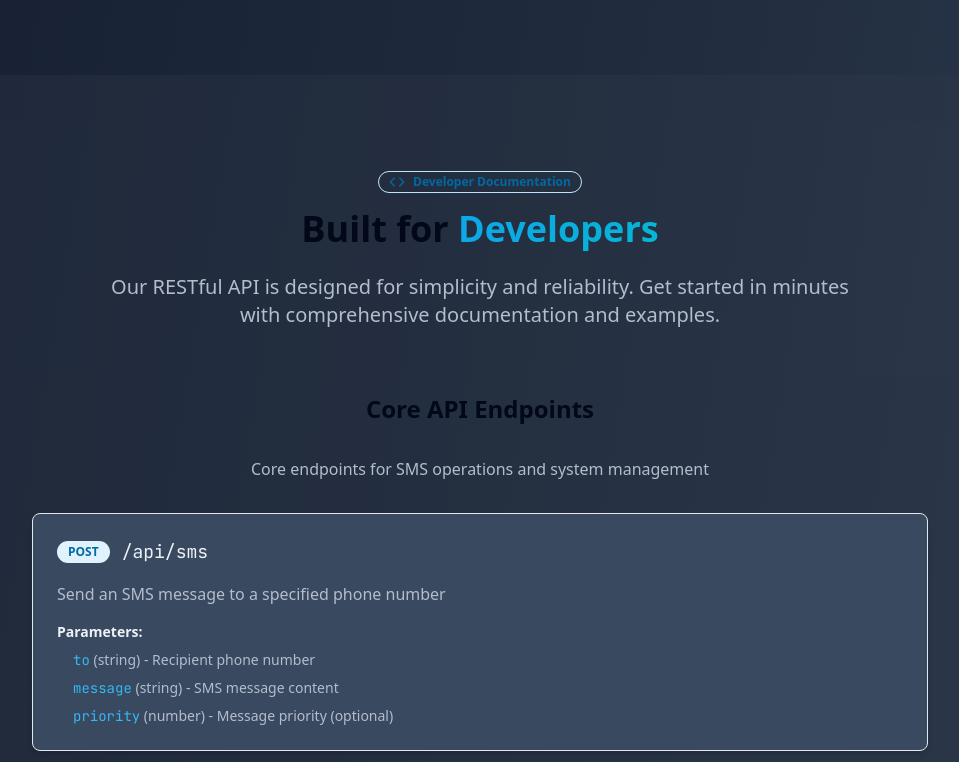
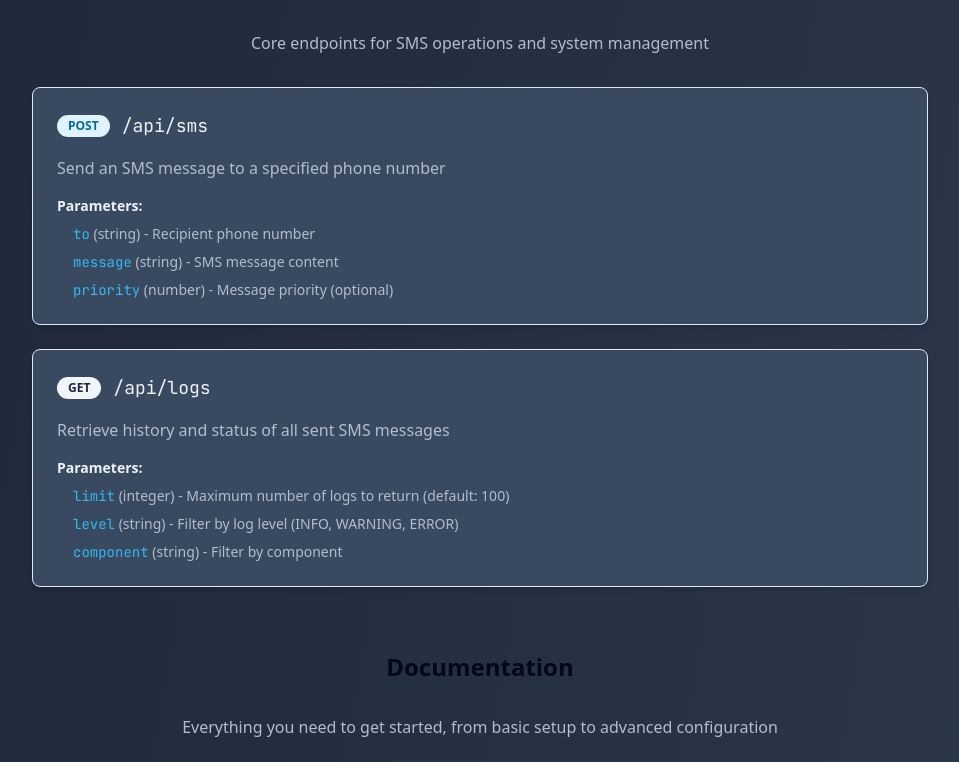
Before and after one commit to Sci-Project-team/doc-website, a Next.js app: page / in a window 1280 px wide. Shown: the part 3689-4451 px from the top of the page, without its empty margins (160-1119 px from the left). Built offline with nearby package versions, Linux system fonts and the light colour scheme.

Commit message:
updated modifications

```diff
--- a/src/app/components/sections/api-docs.tsx
+++ b/src/app/components/sections/api-docs.tsx
@@ -26,15 +26,18 @@ const endpoints = [
       { name: 'priority', type: 'number', description: 'Message priority (optional)' }
     ]
   },
-  {
-    method: 'GET',
-    endpoint: '/api/sms/inbox',
-    description: 'Retrieve all received SMS messages',
-    parameters: [
-      { name: 'limit', type: 'number', description: 'Number of messages to return' },
-      { name: 'offset', type: 'number', description: 'Pagination offset' }
-    ]
-  }
+{
+  method: 'GET',
+  endpoint: '/api/logs',
+  description: 'Retrieve history and status of all sent SMS messages',
+  parameters: [
+    { name: 'limit', type: 'integer', description: 'Maximum number of logs to return (default: 100)' },
+    { name: 'level', type: 'string', description: 'Filter by log level (INFO, WARNING, ERROR)' },
+    { name: 'component', type: 'string', description: 'Filter by component' }
+  ]
+}
+
+
 ]
 
 const languages = [
@@ -202,7 +205,7 @@ export function ApiDocs() {
                 Launch Demo
               </Button>
               <Button size="lg" variant="outline" asChild>
-                <Link href="https://github.com/esping/esping">
+                <Link href="https://github.com/Sci-Project-team">
                   <ExternalLink className="mr-2 h-4 w-4" />
                   Open Source
                 </Link>
--- a/src/app/components/sections/community.tsx
+++ b/src/app/components/sections/community.tsx
@@ -52,27 +52,27 @@ const communityResources = [
 const contributors = [
   {
     name: 'Djabri Maroua',
-    role: 'Project Manager',
+
   },
   {
     name: 'Dinari Yasmine',
-    role: 'Frontend Developer',
+
   },
   {
     name: 'Bouyahiyaoui Meriem',
-    role: 'Backend Developer',
+
   },
   {
     name: 'Rezzoug Aicha',
-    role: 'Hardware Specialist',
+
   },
   {
     name: 'Messikh Wissal',
-    role: 'Documentation Lead',
+
   },
   {
     name: 'Amirat Thanina',
-    role: 'Project Manager',
+
   },
 
 ]
@@ -192,9 +192,7 @@ export function Community() {
         <h4 className="font-semibold text-lg text-foreground group-hover:text-primary transition-colors">
           {contributor.name}
         </h4>
-        <Badge variant="outline" className="group-hover:border-primary/50 transition-colors">
-          {contributor.role}
-        </Badge>
+
       </div>
     </Card>
   ))}
--- a/src/app/components/sections/features.tsx
+++ b/src/app/components/sections/features.tsx
@@ -48,29 +48,13 @@ const features = [
     description: 'Built-in SQLite database for message persistence, logging, and offline capability.',
     benefits: ['Message persistence', 'Delivery tracking', 'Offline queuing', 'Data analytics']
   },
-  {
-    icon: Radio,
-    title: 'Multi-Network Support',
-    description: 'Compatible with 2G/3G/4G networks worldwide with automatic failover and optimization.',
-    benefits: ['Auto APN detection', 'Network failover', 'Signal monitoring', 'Carrier optimization']
-  },
-  {
-    icon: Globe,
-    title: 'Web Management Portal',
-    description: 'Comprehensive web interface for monitoring, configuration, and real-time analytics.',
-    benefits: ['Real-time dashboard', 'Message analytics', 'System monitoring', 'Remote configuration']
-  },
+
+
   {
     icon: Code,
     title: 'Developer Ecosystem',
     description: 'Complete SDK suite with libraries for Python, JavaScript, PHP, and integration plugins.',
     benefits: ['Python SDK', 'JavaScript library', 'WordPress, Node-red, Zapier plugin', 'REST API docs']
-  },
-  {
-    icon: Webhook,
-    title: 'Webhook Integration',
-    description: 'Real-time event notifications with configurable webhook endpoints and retry logic.',
-    benefits: ['Delivery notifications', 'System events', 'Custom triggers', 'Retry mechanism']
   }
 ]
 
--- a/src/app/docs/api-reference/page.tsx
+++ b/src/app/docs/api-reference/page.tsx
@@ -151,50 +151,7 @@ const endpoints = [
       }
     ]
   },
-  {
-    method: 'GET',
-    path: '/sms/inbox',
-    title: 'List Received SMS',
-    description: 'Get all received SMS messages',
-    auth: true,
-    category: 'SMS Operations',
-    icon: Inbox,
-    parameters: [],
-    responses: [
-      {
-        status: 200,
-        description: 'List of received SMS messages',
-        example: {
-          "messages": [
-            {
-              "id": "msg_in_123",
-              "from": "+213666789012",
-              "message": "Reply: Thank you for your message!",
-              "received_at": "2025-06-20T14:25:00Z",
-              "status": "received"
-            },
-            {
-              "id": "msg_in_124",
-              "from": "+213777890123",
-              "message": "STOP",
-              "received_at": "2025-06-20T14:20:00Z",
-              "status": "received"
-            }
-          ],
-          "total": 2,
-          "page": 1
-        }
-      },
-      {
-        status: 401,
-        description: 'Authentication required',
-        example: {
-          "error": "Unauthorized",
-          "message": "Access token is required"
-        }
-      }
-    ]
-  },
+
   {
     method: 'GET',
     path: '/sms/sent',
@@ -288,109 +245,8 @@ const endpoints = [
         }
       }
     ]
-  },
-  {
-    method: 'GET',
-    path: '/admin/users',
-    title: 'List Users (Admin)',
-    description: 'Get list of all users (admin only)',
-    auth: true,
-    category: 'Admin',
-    icon: Users,
-    parameters: [],
-    responses: [
-      {
-        status: 200,
-        description: 'List of users',
-        example: {
-          "users": [
-            {
-              "id": 12345,
-              "username": "johndoe",
-              "email": "john@example.com",
-              "full_name": "John Doe",
-              "created_at": "2025-06-15T10:00:00Z",
-              "last_login": "2025-06-20T14:30:00Z",
-              "is_active": true,
-              "messages_sent": 25
-            },
-            {
-              "id": 12346,
-              "username": "janedoe",
-              "email": "jane@example.com",
-              "full_name": "Jane Doe",
-              "created_at": "2025-06-16T11:00:00Z",
-              "last_login": "2025-06-19T16:20:00Z",
-              "is_active": true,
-              "messages_sent": 12
-            }
-          ],
-          "total": 2,
-          "page": 1
-        }
-      },
-      {
-        status: 403,
-        description: 'Admin access required',
-        example: {
-          "error": "Forbidden",
-          "message": "Admin privileges required to access this resource"
-        }
-      }
-    ]
-  },
-  {
-    method: 'GET',
-    path: '/admin/messages',
-    title: 'List Messages (Admin)',
-    description: 'Get list of all messages (admin only)',
-    auth: true,
-    category: 'Admin',
-    icon: Shield,
-    parameters: [],
-    responses: [
-      {
-        status: 200,
-        description: 'List of messages',
-        example: {
-          "messages": [
-            {
-              "id": "msg_67890",
-              "user_id": 12345,
-              "username": "johndoe",
-              "type": "outbound",
-              "phone_number": "+213555123456",
-              "message": "Hello! This is a test SMS from our API.",
-              "timestamp": "2025-06-20T14:30:00Z",
-              "status": "delivered",
-              "cost": 0.05
-            },
-            {
-              "id": "msg_in_123",
-              "user_id": 12345,
-              "username": "johndoe",
-              "type": "inbound",
-              "phone_number": "+213666789012",
-              "message": "Reply: Thank you for your message!",
-              "timestamp": "2025-06-20T14:25:00Z",
-              "status": "received",
-              "cost": 0.00
-            }
-          ],
-          "total": 2,
-          "page": 1
-        }
-      },
-      {
-        status: 403,
-        description: 'Admin access required',
-        example: {
-          "error": "Forbidden",
-          "message": "Admin privileges required to access this resource"
-        }
-      }
-    ]
   }
+
 ]
 
 // Group endpoints by category
--- a/src/app/docs/getting-started/page.tsx
+++ b/src/app/docs/getting-started/page.tsx
@@ -153,7 +153,6 @@ const requirements = [
     category: 'Software',
     items: [
       'Python 3.6+ with pip installed',
-      'esptool.py for firmware flashing',
       'Serial terminal (optional, for debugging)',
       'Web browser for configuration',
       'curl or Postman for API testing'
--- a/src/app/docs/integrations/page.tsx
+++ b/src/app/docs/integrations/page.tsx
@@ -224,10 +224,7 @@ function send_sms_notification($phone, $message) {
             </pre>
           </div>
 
-          <Button variant="outline">
-            <Download className="w-4 h-4 mr-2" />
-            Download Plugin
-          </Button>
+
         </CardContent>
       </Card>
     </div>
--- a/src/app/docs/mobile-app/page.tsx
+++ b/src/app/docs/mobile-app/page.tsx
@@ -73,22 +73,13 @@ export default function MobileApp() {
                   <Badge variant="outline" className="w-2 h-2 p-0 rounded-full bg-green-500"></Badge>
                   Send SMS messages individually or in bulk
                 </li>
-                <li className="flex items-center gap-2">
-                  <Badge variant="outline" className="w-2 h-2 p-0 rounded-full bg-green-500"></Badge>
-                  View inbox and sent messages
-                </li>
+
                 <li className="flex items-center gap-2">
                   <Badge variant="outline" className="w-2 h-2 p-0 rounded-full bg-green-500"></Badge>
                   Real-time delivery status tracking
                 </li>
-                <li className="flex items-center gap-2">
-                  <Badge variant="outline" className="w-2 h-2 p-0 rounded-full bg-green-500"></Badge>
-                  Contact management and groups
-                </li>
-                <li className="flex items-center gap-2">
-                  <Badge variant="outline" className="w-2 h-2 p-0 rounded-full bg-green-500"></Badge>
-                  SMS templates and quick replies
-                </li>
+
+
               </ul>
             </div>
 
@@ -99,22 +90,10 @@ export default function MobileApp() {
                   <Badge variant="outline" className="w-2 h-2 p-0 rounded-full bg-blue-500"></Badge>
                   GSM module status monitoring
                 </li>
-                <li className="flex items-center gap-2">
-                  <Badge variant="outline" className="w-2 h-2 p-0 rounded-full bg-blue-500"></Badge>
-                  Network signal strength indicator
-                </li>
-                <li className="flex items-center gap-2">
-                  <Badge variant="outline" className="w-2 h-2 p-0 rounded-full bg-blue-500"></Badge>
-                  SMS statistics and analytics
-                </li>
-                <li className="flex items-center gap-2">
-                  <Badge variant="outline" className="w-2 h-2 p-0 rounded-full bg-blue-500"></Badge>
-                  API usage monitoring
-                </li>
-                <li className="flex items-center gap-2">
-                  <Badge variant="outline" className="w-2 h-2 p-0 rounded-full bg-blue-500"></Badge>
-                  Push notifications for important events
-                </li>
+
+
+
+
               </ul>
             </div>
           </div>
```
